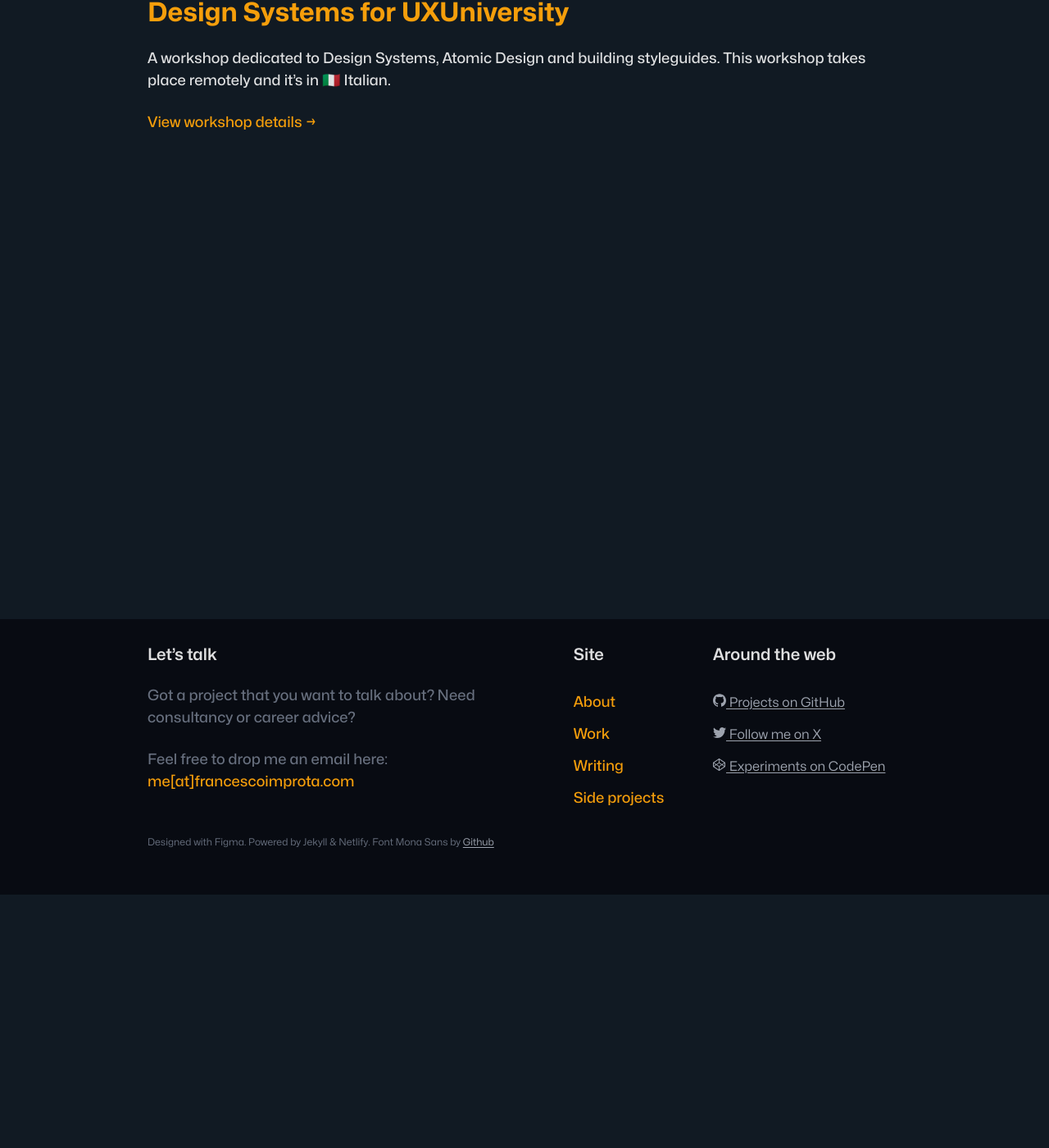
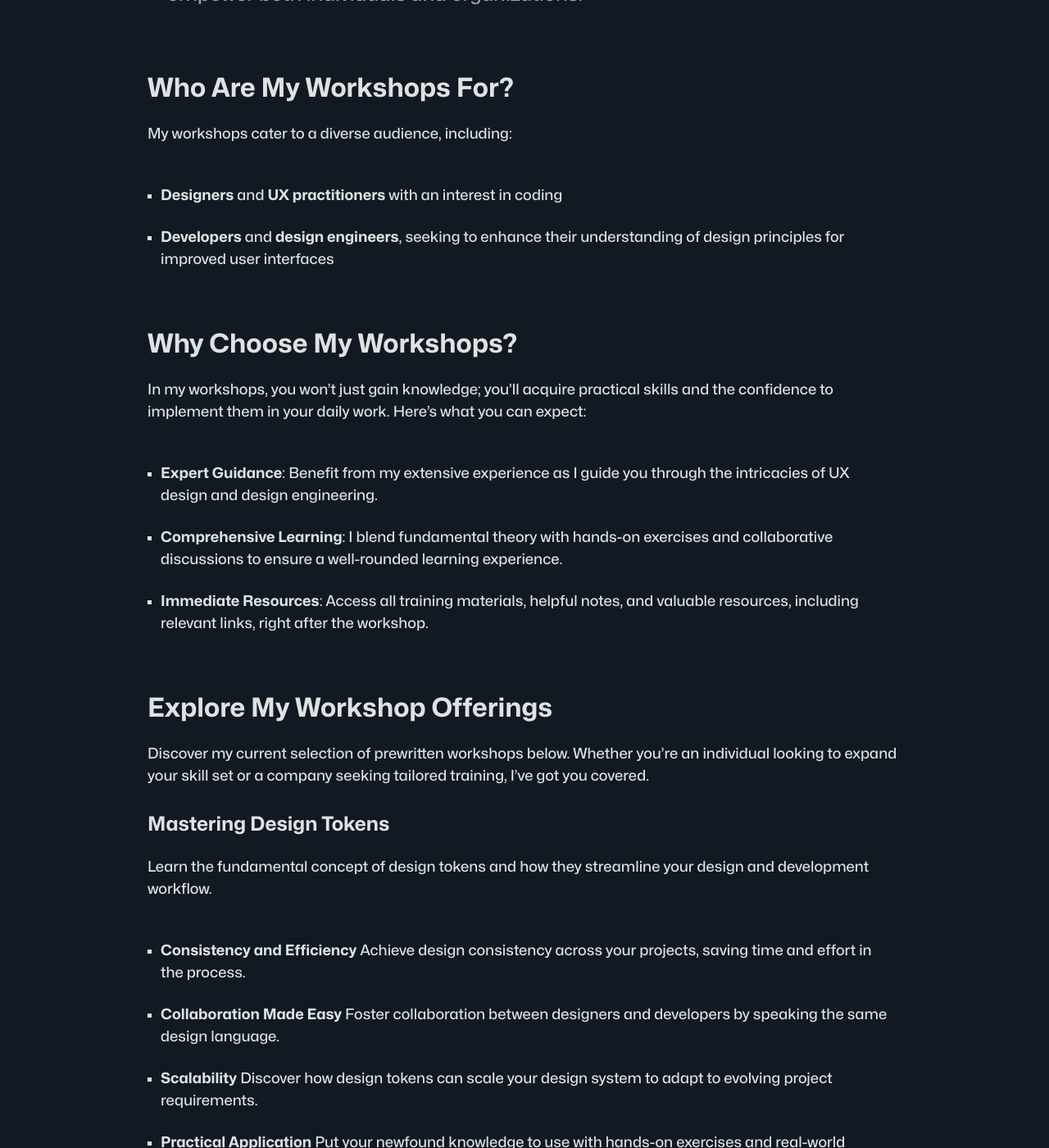
Before and after one commit to zetareticoli/fi, a Jekyll site: the page built from workshop.md, in a window 1280 px wide and 1400 px high, scrolled down 309 px. Shown: the whole window at 82% size. Built offline with Jekyll 4.4.1, drawn with Linux system fonts in a browser that asks for light colours; some web fonts are replaced; our own code applies the rules of GitHub Pages for plain Markdown files; some of the changed text lies outside the part shown.

Commit message:
content: added workshop page

```diff
--- a/workshop.md
+++ b/workshop.md
@@ -1,13 +1,34 @@
 ---
 layout: page
-lead: <strong>Workshops</strong>
+headline: Workshops and training
+lead: I specialize in delivering engaging workshops and training events that empower both individuals and organizations.
 ---
 
-<h2><a href="https://www.uxuniversity.it/11/c_13/design-systems">Design Systems for UXUniversity</a></h2>
 
-A workshop dedicated to Design Systems, Atomic Design and building styleguides.
-This workshop takes place remotely and it's in 🇮🇹 Italian.
+## Who Are My Workshops For?
+My workshops cater to a diverse audience, including:
 
-<a href="https://www.uxuniversity.it/11/c_13/design-systems" target="_blank" alt="Visit UXUuniversity workshop page" title="See workshop details">View workshop details &rarr;</a>
+- **Designers** and **UX practitioners** with an interest in coding
+- **Developers** and **design engineers**, seeking to enhance their understanding of design principles for improved user interfaces
 
-<br>
+## Why Choose My Workshops?
+In my workshops, you won't just gain knowledge; you'll acquire practical skills and the confidence to implement them in your daily work. Here's what you can expect:
+- **Expert Guidance**: Benefit from my extensive experience as I guide you through the intricacies of UX design and design engineering.
+- **Comprehensive Learning**: I blend fundamental theory with hands-on exercises and collaborative discussions to ensure a well-rounded learning experience.
+- **Immediate Resources**: Access all training materials, helpful notes, and valuable resources, including relevant links, right after the workshop.
+
+## Explore My Workshop Offerings
+
+Discover my current selection of prewritten workshops below. Whether you're an individual looking to expand your skill set or a company seeking tailored training, I've got you covered.
+
+### Mastering Design Tokens
+
+Learn the fundamental concept of design tokens and how they streamline your design and development workflow.
+
+- **Consistency and Efficiency** Achieve design consistency across your projects, saving time and effort in the process.
+- **Collaboration Made Easy** Foster collaboration between designers and developers by speaking the same design language.
+- **Scalability** Discover how design tokens can scale your design system to adapt to evolving project requirements.
+- **Practical Application** Put your newfound knowledge to use with hands-on exercises and real-world examples..
+- **Consistency and Efficiency** Achieve design consistency across your projects, saving time and effort in the process.
+
+Don't miss this opportunity to become a design token expert and revolutionize the way you approach design and development. Reserve your spot today
```
